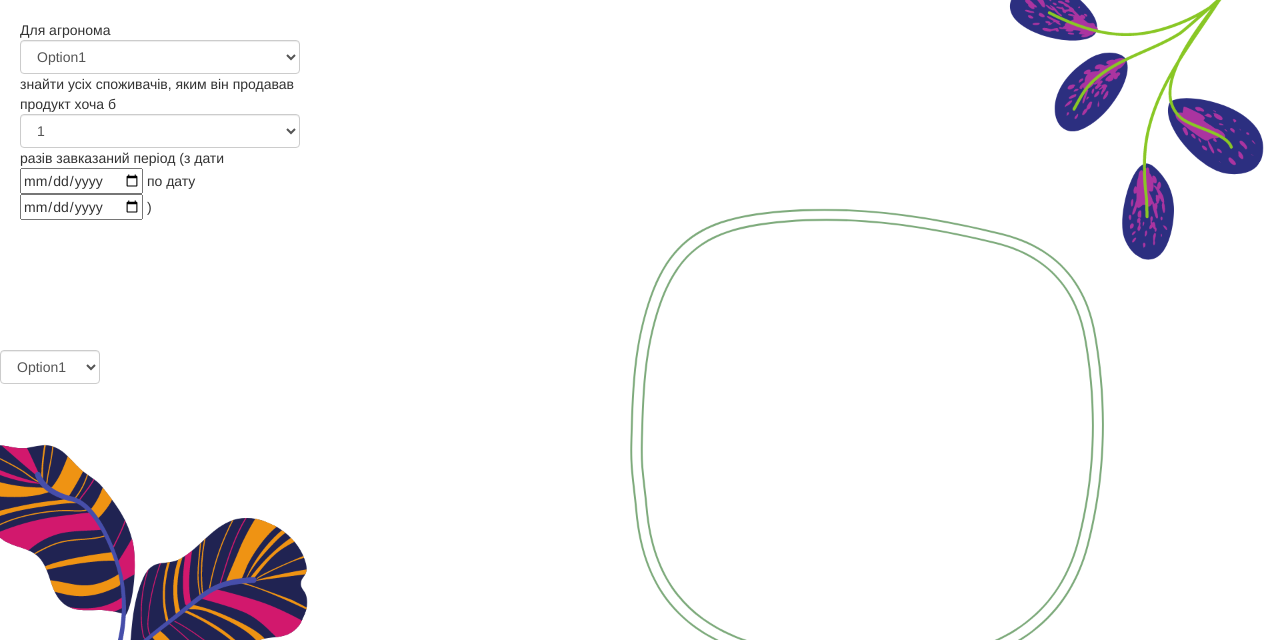
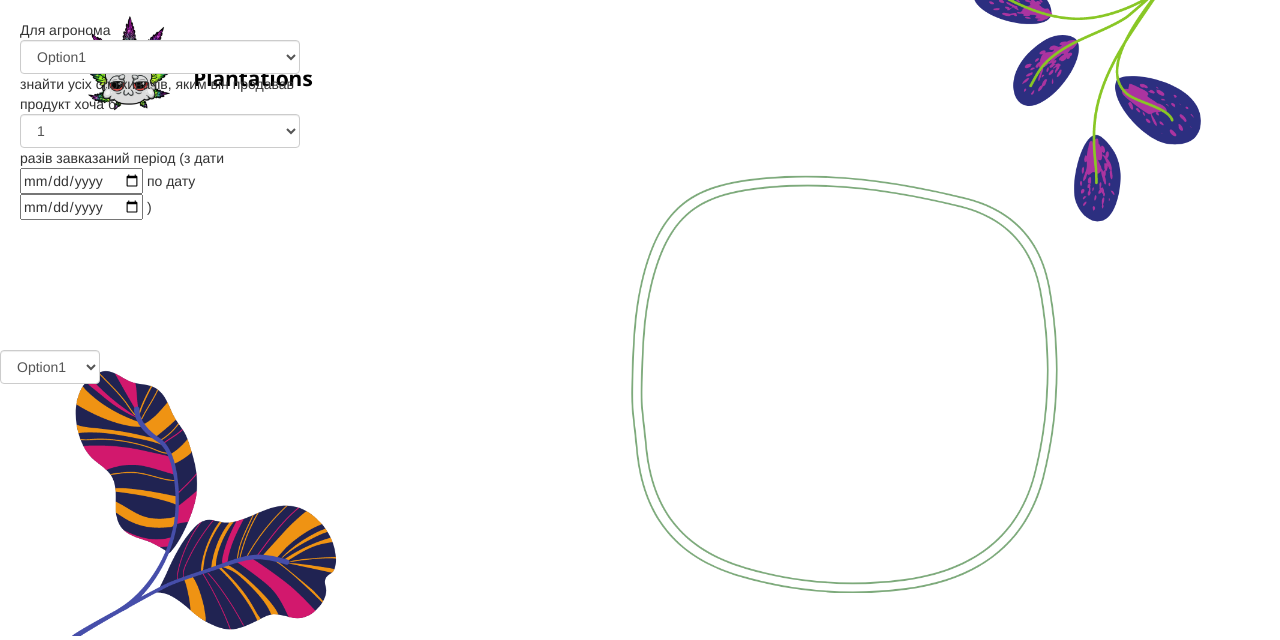
Before and after one commit to denysgerasymuk799/Databases-course-project, a Flask app: page /request1 in a window 1280 px wide. Shown: the top 640 px of the page. Run offline with Flask 2, Linux system fonts and the light colour scheme; some libraries are stand-ins or nearby versions.

Commit message:
set up babkground image

```diff
--- a/static/css/request_page_common_styles.css
+++ b/static/css/request_page_common_styles.css
@@ -1,8 +1,9 @@
 body {
-    /*width: 100%;*/
-    /*height: 100%;*/
     /*background-position: center;*/
-    background-size: cover;
+    /*background-size: cover;*/
+    background-repeat: no-repeat;
+    background-position-x: center;
+    background-size: 90%;
 }
 
 .input-param {
--- a/templates/request1.html
+++ b/templates/request1.html
@@ -1,7 +1,7 @@
 {% extends "base_request.html" %}
 {% block content %}
 
-<body style="background-image: url('../static/images/req1.png');">
+<body style="background-image: url('../static/images/request1.png'); background-position-y: 5%;">
 
 <div class="wrapper">
 <!--    <div class="input-param">-->
--- a/templates/request2.html
+++ b/templates/request2.html
@@ -1,7 +1,7 @@
 {% extends "base_request.html" %}
 {% block content %}
 
-<body style="background-image: url('../static/images/req2.png');">
+<body style="background-image: url('../static/images/request2.png'); background-position-y: 3%;">
 
 <div class="wrapper">
     Для агронома
```
Also changed, not shown: static/images/base_layout.png (added), static/images/main_page.png (deleted), static/images/req1.png (deleted), static/images/req2.png (deleted), static/images/req3.png (deleted), static/images/request1.png (added), static/images/request2.png (added), static/images/request3.png (added).
